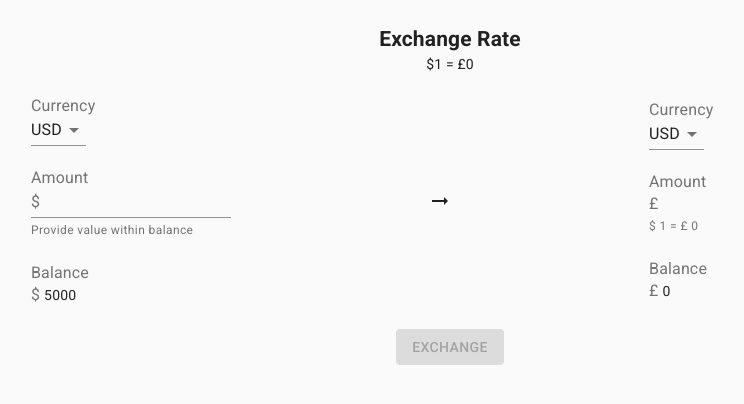
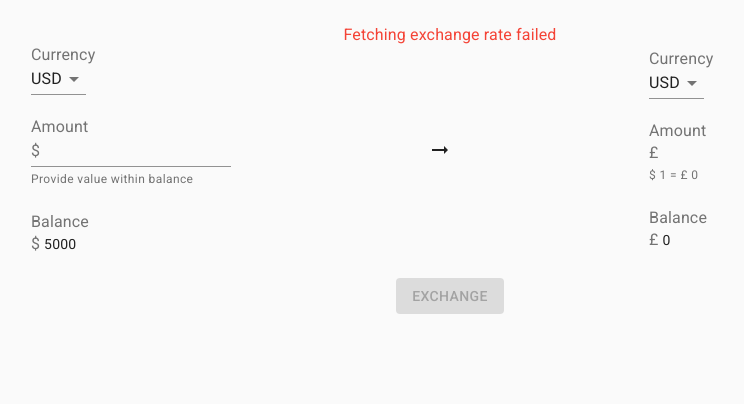
Before and after one commit to ksharifbd/currency-exchanger, a React (Create React App) app: page / in a window 1280 px wide. Shown: the top 404 px of the page, without its empty margins (190-934 px from the left). Built offline with nearby package versions, Linux system fonts and the light colour scheme; no server answers.

Commit message:
shows error message on fetch error

```diff
--- a/src/App.js
+++ b/src/App.js
@@ -4,10 +4,18 @@ import CssBaseline from '@material-ui/core/CssBaseline';
 import Box from '@material-ui/core/Box';
 import { connect, useDispatch } from 'react-redux';
 import get from 'lodash/get';
+import styled from '@material-ui/core/styles/styled';
+import red from '@material-ui/core/colors/red';
 import ExchangeRate from './components/ExchangeRate';
 import Exchanger from './components/Exchanger';
 import actions from './constants/actions';
 import currencies from './constants/currencies';
+
+const MessageDisplayer = styled(Box)({
+  textAlign: 'center',
+  fontSize: '1rem',
+  color: ({ error }) => (error ? red[500] : 'inherit'),
+});
 
 function App({
   balance,
@@ -16,6 +24,8 @@ function App({
   currencyFromSymbol,
   currencyToSymbol,
   conversionRate,
+  displayError,
+  isLoading,
 }) {
   const [selectedCurrencyFrom, setSelectedCurrencyFrom] = useState('USD');
   const [selectedCurrencyTo, setSelectedCurrencyTo] = useState('GBP');
@@ -66,10 +76,30 @@ function App({
     });
   };
 
+  const getMessage = () => {
+    if (!isLoading && displayError) {
+      return displayError;
+    }
+
+    if (isLoading) {
+      return 'Please wait a while everything is up!';
+    }
+
+    return '';
+  };
+
+  const showMessage = getMessage();
+
   return (
     <CssBaseline>
       <Box p={3}>
-        <ExchangeRate from={exchangeFrom} to={exchangeTo} />
+        {showMessage ? (
+          <MessageDisplayer error={displayError} component="p">
+            {showMessage}
+          </MessageDisplayer>
+        ) : (
+          <ExchangeRate from={exchangeFrom} to={exchangeTo} />
+        )}
         <Exchanger
           selectedCurrencyFrom={selectedCurrencyFrom}
           selectedCurrencyTo={selectedCurrencyTo}
@@ -104,12 +134,20 @@ App.propTypes = {
   currencyFromSymbol: PropTypes.string.isRequired,
   currencyToSymbol: PropTypes.string.isRequired,
   conversionRate: PropTypes.number.isRequired,
+  displayError: PropTypes.string,
+  isLoading: PropTypes.bool,
+};
+
+App.defaultProps = {
+  displayError: '',
+  isLoading: false,
 };
 
 export default connect(state => {
   const { currency } = state.convert;
-  const { rates } = state.exchange_rates;
+  const { rates, isFetching: isLoading } = state.exchange_rates;
   const { balance } = state;
+  const displayError = get(state, 'exchange_rates.error', '');
 
   const findExchangables = rates.find(
     rate => get(rate, 'from.currency') === currency.from
@@ -130,5 +168,7 @@ export default connect(state => {
     currencyToSymbol: currency.to,
     conversionRate: toRate,
     balance,
+    displayError,
+    isLoading,
   };
 })(App);
--- a/src/reducers/exchangeRate.js
+++ b/src/reducers/exchangeRate.js
@@ -23,7 +23,11 @@ function getExchangeRatesReducer(state = initialState.exchange_rates, action) {
         isFetching: false,
       };
     case actions.FETCH_EXCHANGE_RATES_ERROR:
-      return { ...state, error: action.error.message, isFetching: false };
+      return {
+        ...state,
+        error: action.error.message,
+        isFetching: false,
+      };
     default:
       return state;
   }
--- a/src/sagas/exchangeRate.js
+++ b/src/sagas/exchangeRate.js
@@ -17,7 +17,7 @@ async function getExchangeRates() {
 
     return response;
   } catch (error) {
-    throw new Error(error.message);
+    throw new Error('Fetching exchange rate failed');
   }
 }
 
```
